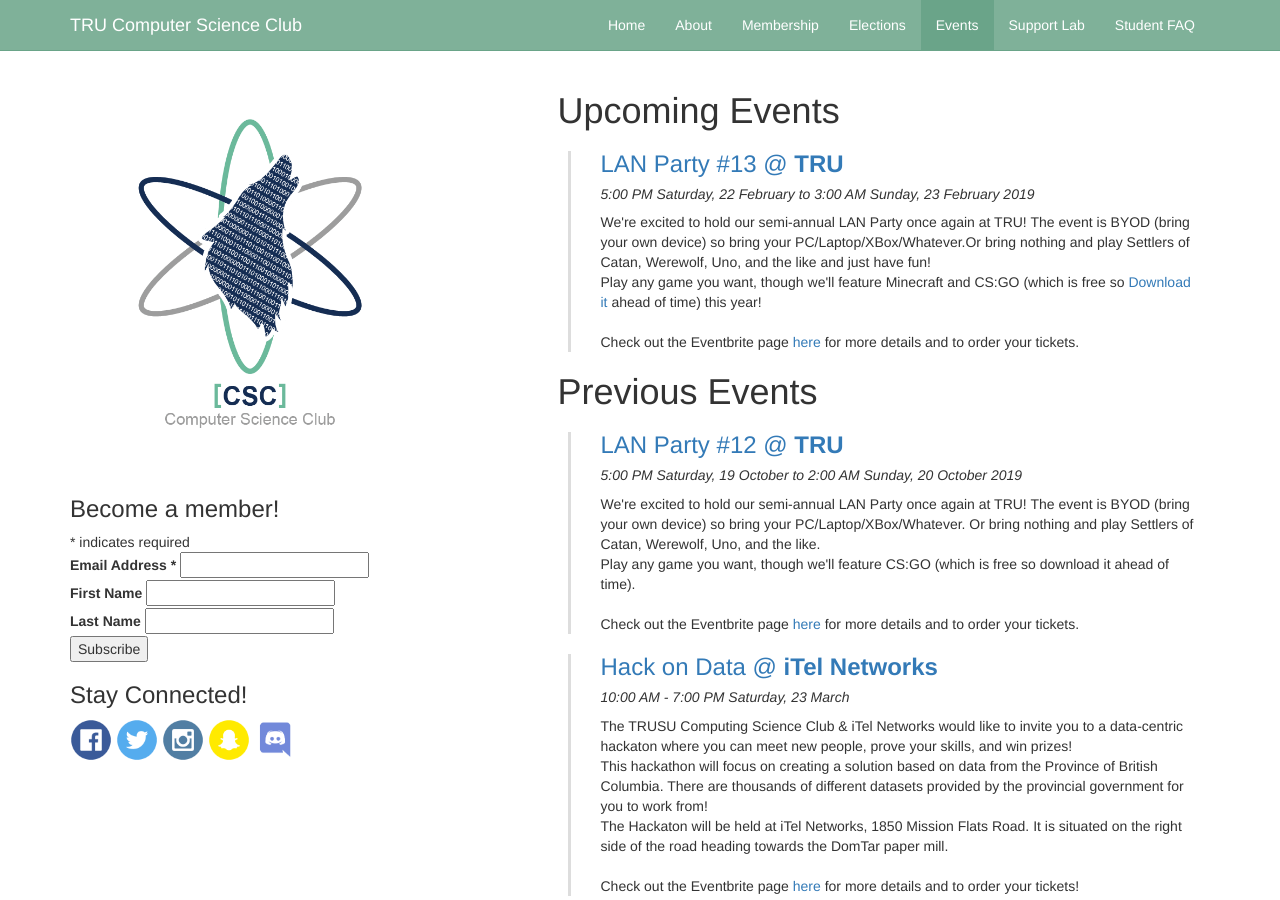
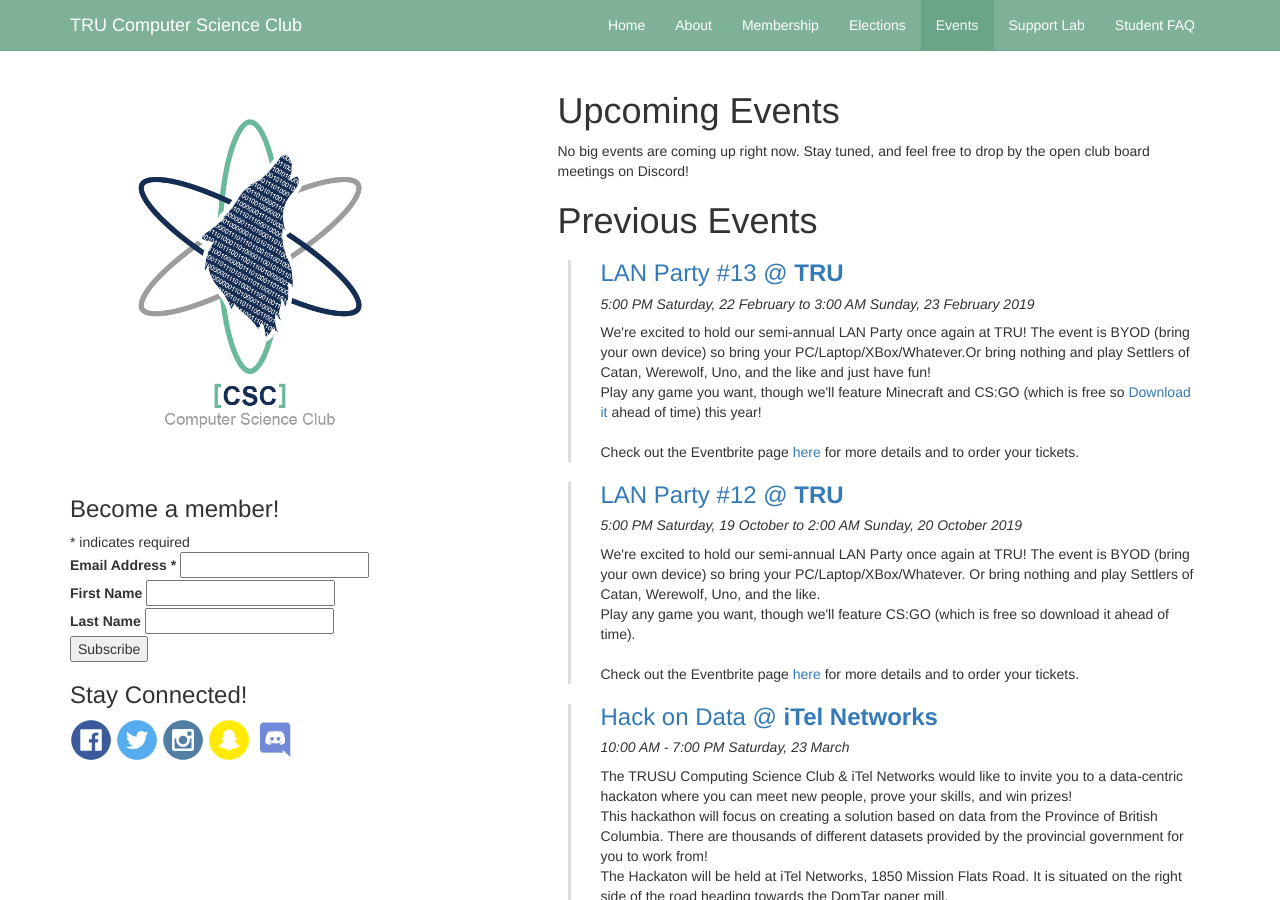
Before and after one commit to trucsclub/trucsclub.github.io, a Jekyll site: the page built from events.html, in a window 1280 px wide and 900 px high. Built offline with Jekyll 4.4.1, drawn with Linux system fonts in a browser that asks for light colours; nearby versions of some CDN libraries; comment, search, counter and statistics services are not loaded.

Commit message:
push lan party 13 to previous

```diff
--- a/events.html
+++ b/events.html
@@ -4,6 +4,11 @@ title: Events
 active: events
 ---
 <h1>Upcoming Events</h1>
+<div class="event-list">
+    No big events are coming up right now. Stay tuned, and feel free to drop by the open club board meetings on Discord!
+</div>
+
+<h1>Previous Events</h1>
 <div class="event-list">
     <div class="event">
         <a href="https://waa.ai/trucslan">
@@ -21,10 +26,6 @@ active: events
         Check out the Eventbrite page <a href="https://waa.ai/trucslan">here</a> for more details and to
         order your tickets.
     </div>
-</div>
-
-<h1>Previous Events</h1>
-<div class="event-list">
     <div class="event">
         <a href="https://csclan12.eventbrite.ca">
             <h3>LAN Party #12 @ <b>TRU</b></h3>
```
